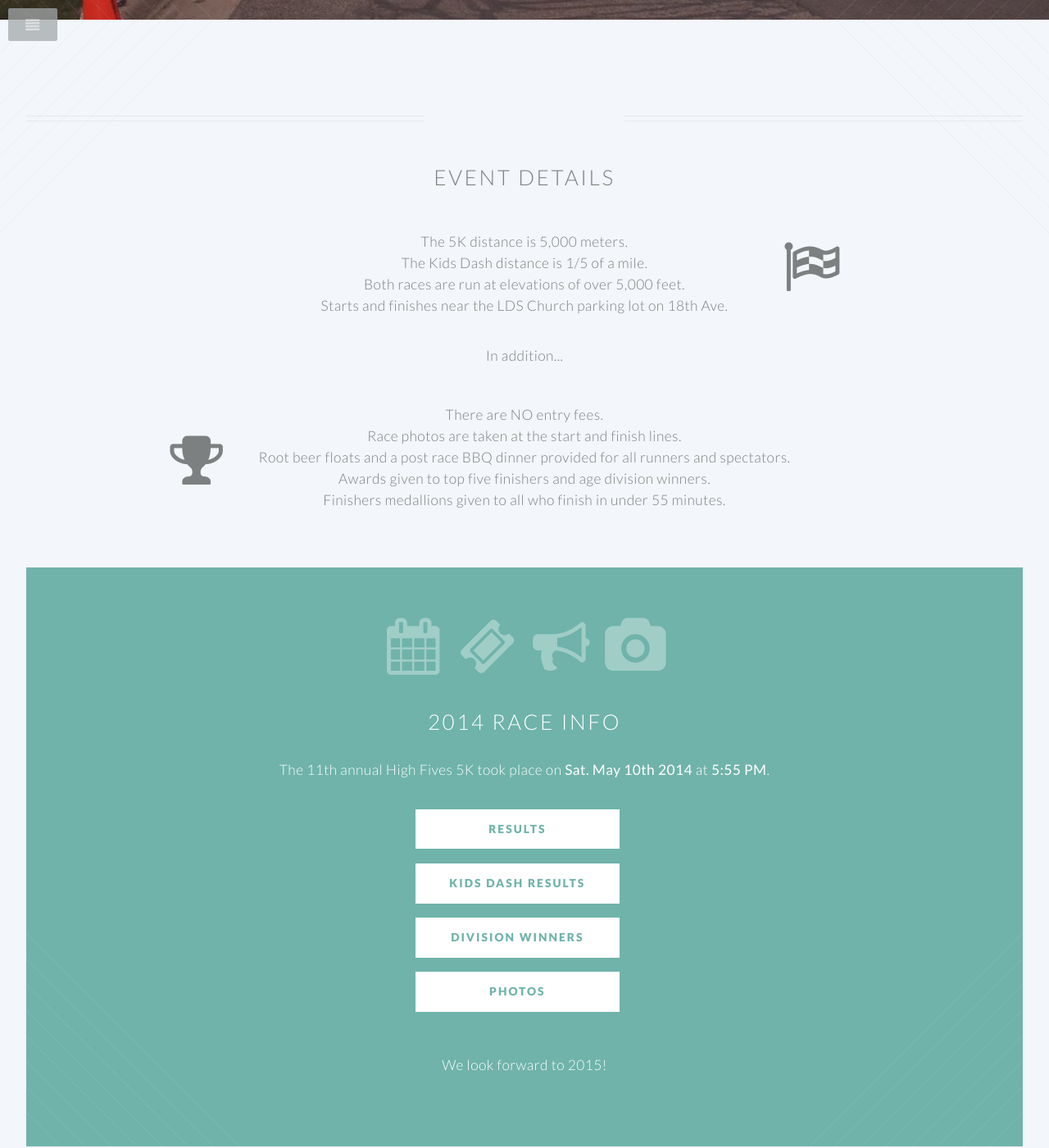
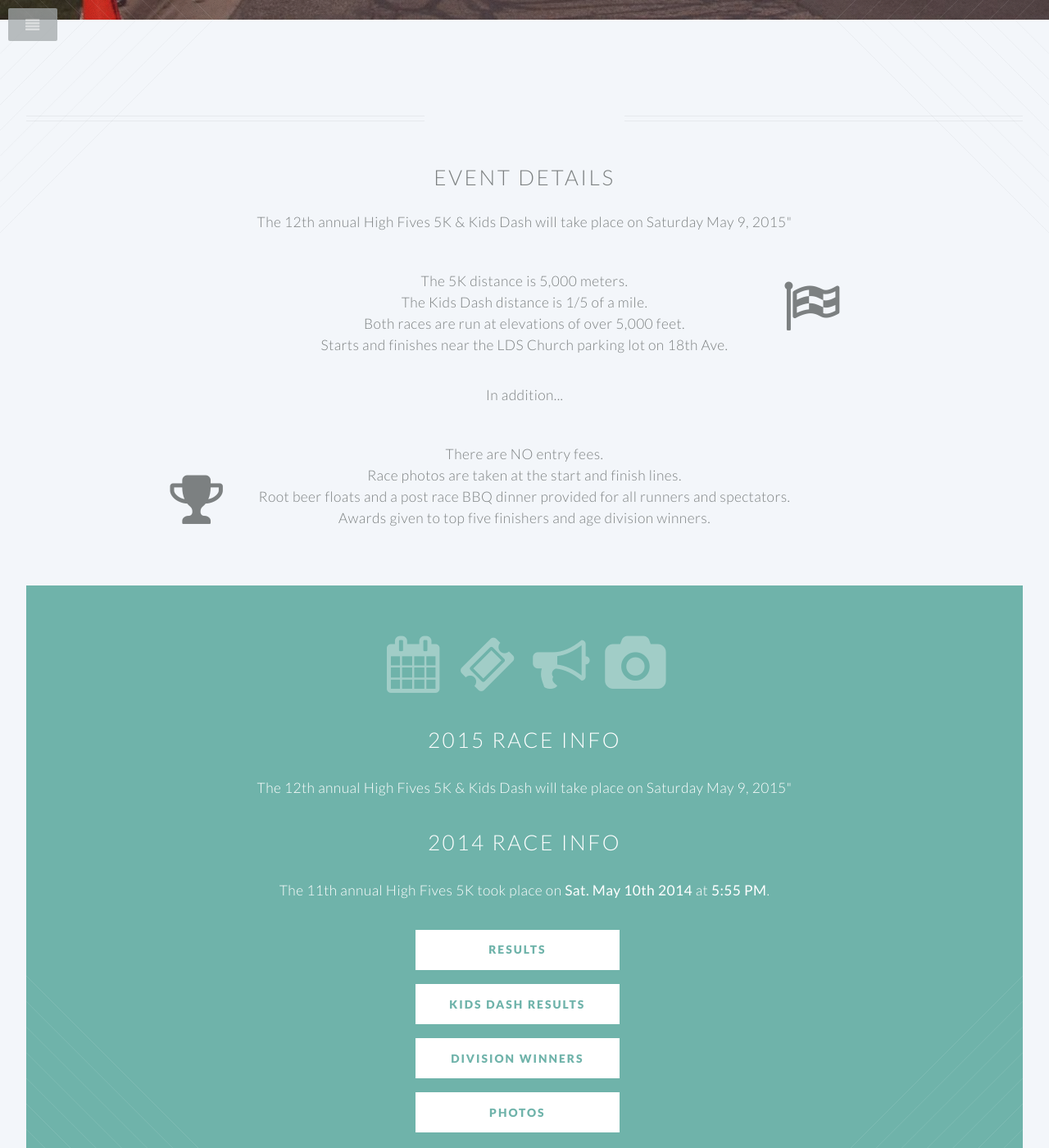
Before and after one commit to benhansen-io/HighFives5k, a Jekyll site: the page built from index.html, in a window 1280 px wide and 1400 px high, scrolled down 537 px. Shown: the whole window at 82% size. Built offline with Jekyll 4.4.1, drawn with Linux system fonts in a browser that asks for light colours; Markdown is read by kramdown in place of the engine named in the settings.

Commit message:
added 2015 race info

```diff
--- a/index.html
+++ b/index.html
@@ -34,6 +34,8 @@
 				<header class="special container">
 					<h2>Event Details</h2>
 
+					<p>The 12th annual High Fives 5K & Kids Dash will take place on Saturday May 9, 2015"</p>
+
 					<i style="position: relative; left: 350px; top: 75px;" class="icon fa-flag-checkered fa-4x"></i>
 					<ul>
 					<li>The 5K distance is 5,000 meters.</li>
@@ -50,7 +52,7 @@
 					<li>Race photos are taken at the start and finish lines.</li>
 					<li>Root beer floats and a post race BBQ dinner provided for all runners and spectators.</li>
 					<li>Awards given to top five finishers and age division winners.</li>
-					<li>Finishers medallions given to all who finish in under 55 minutes.</li>
+					<!--<li>Finishers medallions given to all who finish in under 55 minutes.</li>-->
 					</ul>
 				</header>
 
@@ -58,6 +60,10 @@
 					<section class="wrapper style2 container special-alt">
 						<div class="row half">
 							<div class="8u">
+
+								<h2>2015 Race Info</h2>
+
+							    <p>The 12th annual High Fives 5K & Kids Dash will take place on Saturday May 9, 2015"</p>
 
 								<h2>2014 Race Info</h2>
 
@@ -68,9 +74,6 @@
                                     <li><a href="/divisionwinners/2014.html" class="button special">Division Winners</a></li>
                                     <li><a href="https://www.facebook.com/media/set/?set=a.514752465296289.1073741839.505422492895953&type=3" class="button special">Photos</a></li>
                                 </ul>
-
-                                <p>We look forward to 2015!</p>
-
 							</div>
 							<div class="4u skel-cell-important">
 								<ul class="feature-icons">
```
